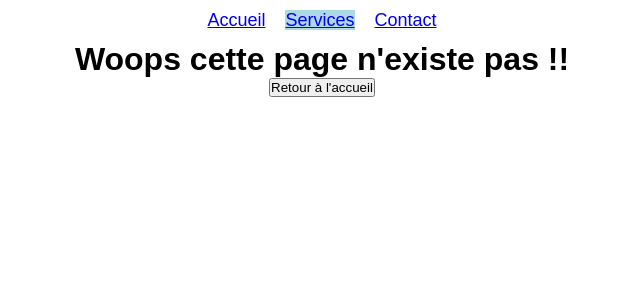
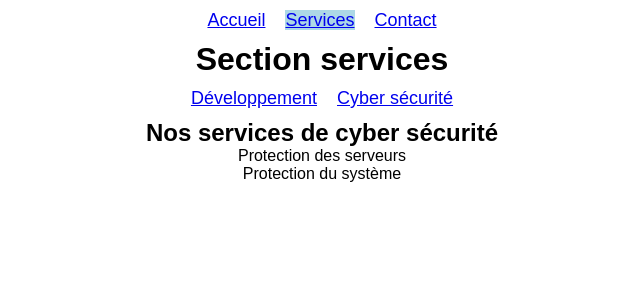
Before and after one commit to mbkdev60/ziratsu-react-router, a React (Create React App) app: page /services/cybersecurite in a window 1280 px wide. Shown: the top 300 px of the page, without its empty margins (318-958 px from the left). Built offline with nearby package versions, Linux system fonts and the light colour scheme.

Commit message:
add services component

```diff
--- a/src/App.js
+++ b/src/App.js
@@ -1,11 +1,13 @@
-import './App.css';
-import { Routes, Route } from 'react-router-dom';
-import Home from './components/Home/Home';
-import Profile from './components/Profile/Profile';
-import Notfound from './components/NotFound/Notfound';
-import Navbar from './components/Navbar/Navbar';
-import Services from './components/Services/Services';
-import Contact from './components/Contact/Contact'
+import "./App.css";
+import { Routes, Route } from "react-router-dom";
+import Home from "./components/Home/Home";
+import Profile from "./components/Profile/Profile";
+import Notfound from "./components/NotFound/Notfound";
+import Navbar from "./components/Navbar/Navbar";
+import Services from "./components/Services/Services";
+import Contact from "./components/Contact/Contact";
+import Development from "./components/Services/Development/Development";
+import CyberSecurity from "./components/Services/CyberSecurity/CyberSecurity";
 
 function App() {
   return (
@@ -13,7 +15,10 @@ function App() {
       <Navbar />
       <Routes>
         <Route path="/" element={<Home />} />
-        <Route path="/services" element={<Services />} />
+        <Route path="/services" element={<Services />}>
+          <Route path="/services/developpement" element={<Development />} />
+          <Route path="/services/cybersecurite" element={<CyberSecurity />} />
+        </Route>
         <Route path="/contact" element={<Contact />} />
         <Route path="/profil/:id" element={<Profile />} />
         <Route path="*" element={<Notfound />} />
--- /dev/null
+++ b/src/components/Services/CyberSecurity/CyberSecurity.js
@@ -0,0 +1,13 @@
+import React from 'react'
+
+export default function CyberSecurity() {
+  return (
+    <div>
+        <h2>Nos services de cyber sécurité</h2>
+        <ul>
+            <li>Protection des serveurs</li>
+            <li>Protection du système</li>
+        </ul>
+    </div>
+  )
+}
--- /dev/null
+++ b/src/components/Services/Development/Development.js
@@ -0,0 +1,13 @@
+import React from 'react'
+
+export default function Development() {
+  return (
+    <div>
+        <h2>Nos services de développement</h2>
+        <ul>
+            <li>FrontEnd</li>
+            <li>BackEnd</li>
+        </ul>
+    </div>
+  )
+}
--- a/src/components/Services/Services.js
+++ b/src/components/Services/Services.js
@@ -1,9 +1,15 @@
 import React from 'react'
+import { Link, Outlet } from 'react-router-dom'
 
 export default function Services() {
   return (
     <div>
       <h1>Section services</h1>
+      <nav>
+        <Link to="/services/developpement">Développement</Link>
+        <Link to="/services/cybersecurite">Cyber sécurité</Link>
+      </nav>
+      <Outlet />
     </div>
-  )
+  );
 }
```
